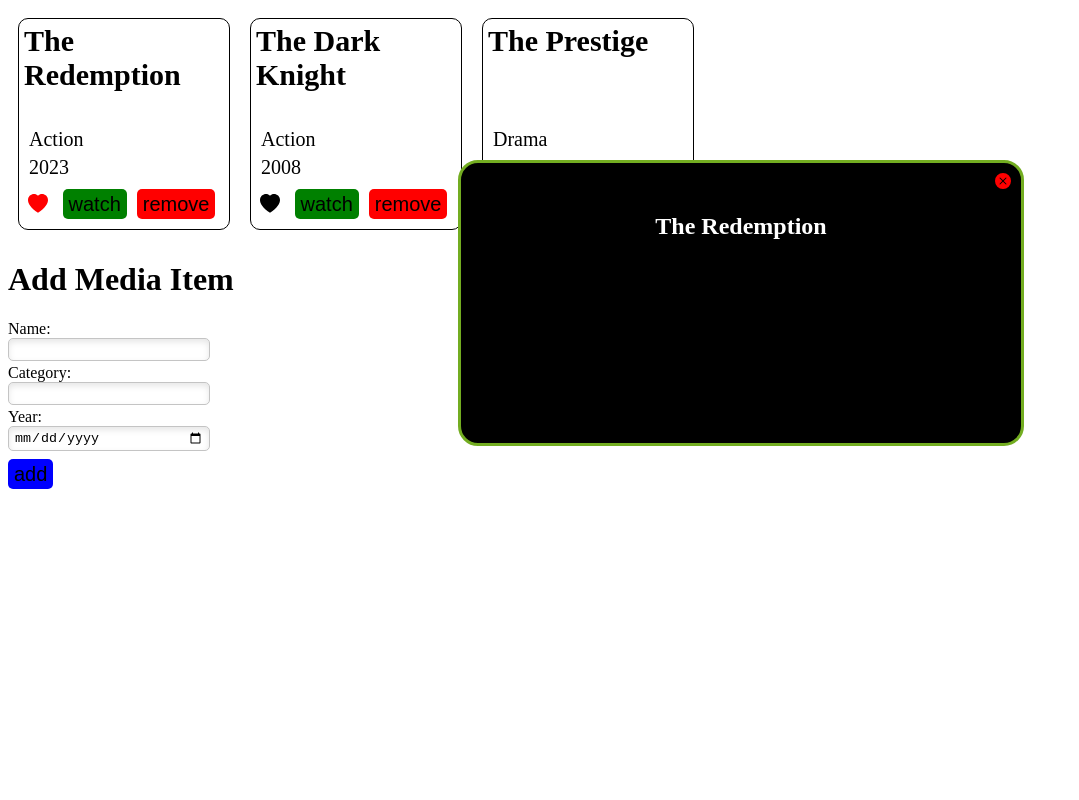
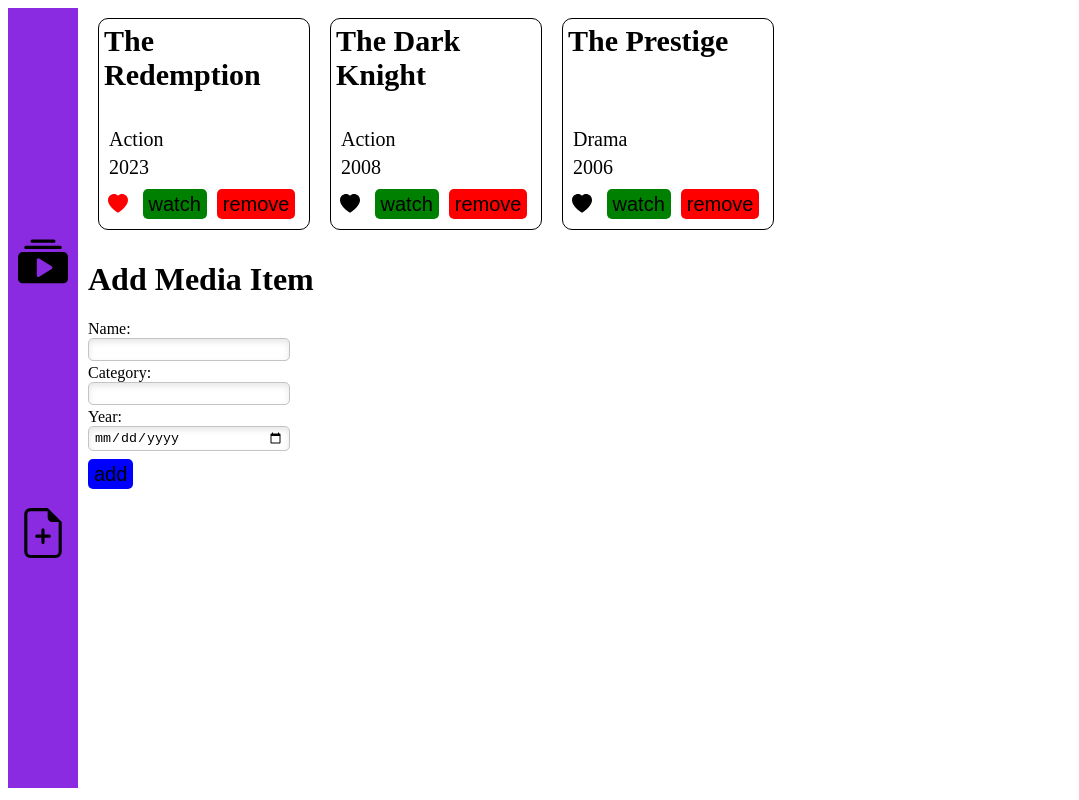
Before and after one commit to shankersalil007/AngularBTG_Media_Watcher, an Angular app: page / in a window 1280 px wide. Shown: the whole page, without its empty margins (0-1079 px from the left). Built offline with nearby package versions, Linux system fonts and the light colour scheme.

Commit message:
added side navigation bar

```diff
--- a/src/app/app.component.css
+++ b/src/app/app.component.css
@@ -8,3 +8,26 @@
     background-color: black;
     color: white
 }
+
+.navigator{
+    background-color: blueviolet;
+    padding: 10px;
+    margin-right: 10px;
+    display: flex;
+    flex-direction: column;
+    align-items: center;
+    justify-content: space-evenly;
+}
+
+svg{
+    width: 50px;
+}
+
+svg:hover{
+    color: white;
+}
+
+.container{
+    display: flex;
+    height: calc(100vh - 20px);
+}
--- a/src/app/app.component.html
+++ b/src/app/app.component.html
@@ -1,3 +1,16 @@
-<app-media-item-list (onWatch)="onWatchEmitted($event)"></app-media-item-list>
-<app-input-media-item></app-input-media-item>
+<div class="container">
+    <div class="navigator">
+        <svg xmlns="http://www.w3.org/2000/svg" width="50" height="50" fill="currentColor" class="bi bi-collection-play-fill" viewBox="0 0 16 16">
+            <path d="M2.5 3.5a.5.5 0 0 1 0-1h11a.5.5 0 0 1 0 1h-11zm2-2a.5.5 0 0 1 0-1h7a.5.5 0 0 1 0 1h-7zM0 13a1.5 1.5 0 0 0 1.5 1.5h13A1.5 1.5 0 0 0 16 13V6a1.5 1.5 0 0 0-1.5-1.5h-13A1.5 1.5 0 0 0 0 6v7zm6.258-6.437a.5.5 0 0 1 .507.013l4 2.5a.5.5 0 0 1 0 .848l-4 2.5A.5.5 0 0 1 6 12V7a.5.5 0 0 1 .258-.437z"/>
+          </svg>
+          <svg xmlns="http://www.w3.org/2000/svg" width="50" height="50" fill="currentColor" class="bi bi-file-earmark-plus" viewBox="0 0 16 16">
+            <path d="M8 6.5a.5.5 0 0 1 .5.5v1.5H10a.5.5 0 0 1 0 1H8.5V11a.5.5 0 0 1-1 0V9.5H6a.5.5 0 0 1 0-1h1.5V7a.5.5 0 0 1 .5-.5z"/>
+            <path d="M14 4.5V14a2 2 0 0 1-2 2H4a2 2 0 0 1-2-2V2a2 2 0 0 1 2-2h5.5L14 4.5zm-3 0A1.5 1.5 0 0 1 9.5 3V1H4a1 1 0 0 0-1 1v12a1 1 0 0 0 1 1h8a1 1 0 0 0 1-1V4.5h-2z"/>
+          </svg>
+    </div>
+    <div>
+        <app-media-item-list (onWatch)="onWatchEmitted($event)"></app-media-item-list>
+        <app-input-media-item></app-input-media-item>
+    </div>
+</div>
 <app-media-watcher *ngIf="activeMediaItem" class="screen" [mediaItem]="activeMediaItem" (closeButtonClick)="onCloseButtonClick()"></app-media-watcher>
--- a/src/app/app.component.ts
+++ b/src/app/app.component.ts
@@ -1,6 +1,5 @@
 import { Component } from '@angular/core';
 import { MediaItem } from './models/media-item.model';
-import { MediaItemService } from './services/media-item.service';
 
 @Component({
   selector: 'app-root',
@@ -9,8 +8,7 @@
 })
 export class AppComponent {
 
-  constructor(private miS: MediaItemService){
-    this.activeMediaItem = miS.mediaItems[0]
+  constructor(){
   }
   activeMediaItem: MediaItem;
   title = 'media-watcher';
```
